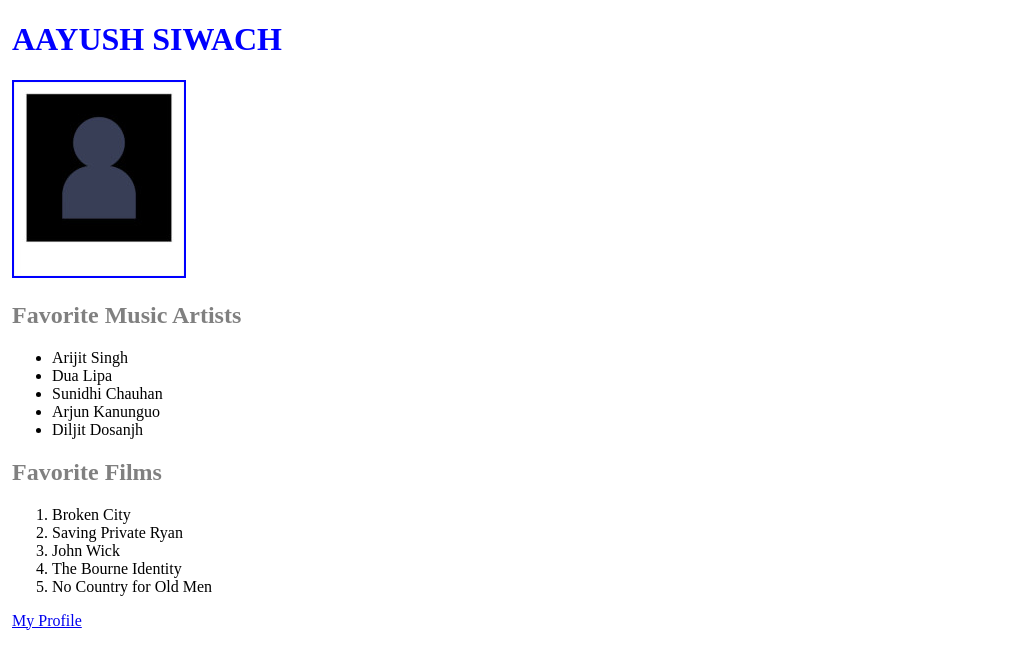
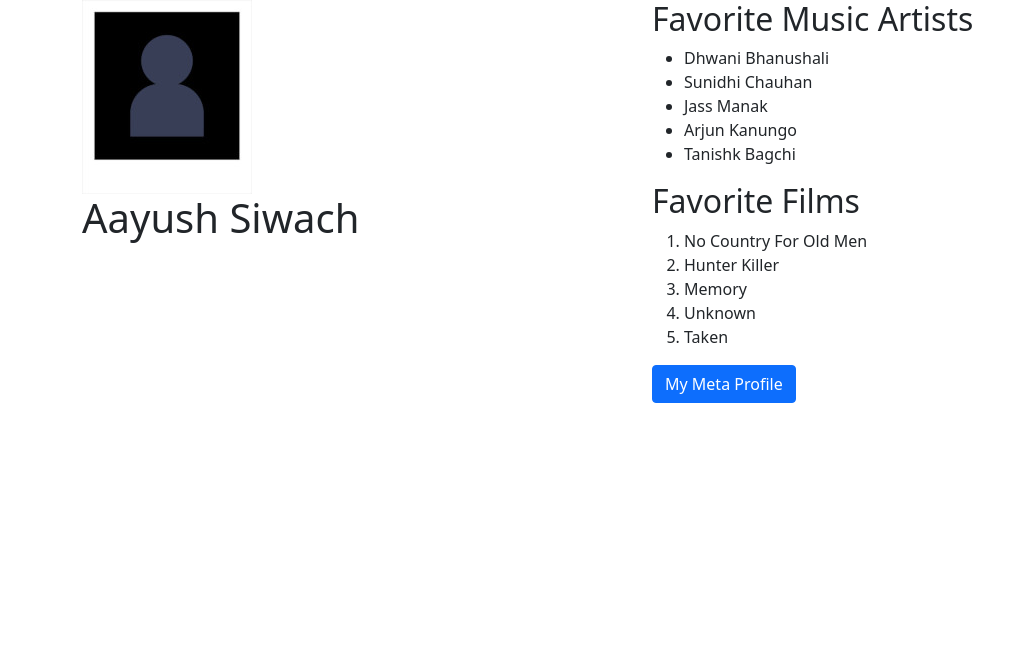
Before and after one commit to aayushsiwa/Practice, a plain HTML site: page bio/index.html in a window 1280 px wide. Shown: the whole page, without its empty margins (0-1023 px from the left). Drawn offline with Linux system fonts and the light colour scheme.

Commit message:
bio updated

```diff
--- a/assignment3/styles.css
+++ /dev/null
@@ -1,12 +0,0 @@
-img{
-    border: 2px solid blue;
-}
-h1{
-    color:blue;
-}
-h2{
-    color:grey
-}
-div{
-    margin:4px;
-}
--- a/bio/index.html
+++ b/bio/index.html
@@ -1,45 +1,39 @@
 <!DOCTYPE html>
 <html>
     <head>
-        <link rel="stylesheet" href="styles.css">
+        <link rel="stylesheet" href="bootstrap.min.css">
         <title>
             AAYUSH SIWACH
         </title>
     </head>
     <body>
-        <div>
-            <h1>AAYUSH SIWACH</h1>
+        <div class="container">
+            <div class="row">
+                <div id="bio" class="col-12 col-lg-6 text center">
+                    <img src="photo.jpg" class="img-fluid">
+                    <h1>Aayush Siwach</h1>
+                </div>
+                <div id="more" class="col-12 col-lg-6">
+                    <h2>Favorite Music Artists</h2>
+                    <ul>
+                        <li>Dhwani Bhanushali</li>
+                        <li>Sunidhi Chauhan</li>
+                        <li>Jass Manak</li>
+                        <li>Arjun Kanungo</li>
+                        <li>Tanishk Bagchi</li>
+                    </ul>
+                    <h2>Favorite Films</h2>
+                    <ol>
+                        <li>No Country For Old Men</li>
+                        <li>Hunter Killer</li>
+                        <li>Memory</li>
+                        <li>Unknown</li>
+                        <li>Taken</li>
+                    </ol>
+                    <a href="https://www.meta.com/" class="btn btn-primary">My Meta Profile</a>
+                </div>
+            </div>
         </div>
-        <div>
-            <img id="photo" src="photo.jpg">
-        </div>
-        <div>
-            <h2>
-                Favorite Music Artists
-            </h2>
-            <ul>
-                <li>Arijit Singh</li>
-                <li>Dua Lipa</li>
-                <li>Sunidhi Chauhan</li>
-                <li>Arjun Kanunguo</li>
-                <li>Diljit Dosanjh</li>
-            </ul>
-        </div>
-        <div>
-            <h2>
-                Favorite Films
-            </h2>
-                <ol>
-                    <li>Broken City</li>
-                    <li>Saving Private Ryan</li>
-                    <li>John Wick</li>
-                    <li>The Bourne Identity</li>
-                    <li>No Country for Old Men</li>
-                </ol>
-            </h2>
-        </div>
-        <div>
-            <a href="https://www.meta.com/">My Profile</a>
-        </div>
+        <script src="bootstrap.bundle.min.js"></script>
     </body>
 </html>
```
Also changed, not shown: assignment3/index.html (deleted, +0 -45 lines), assignment3/README.md (deleted), assignment3/photo.jpg (deleted).
